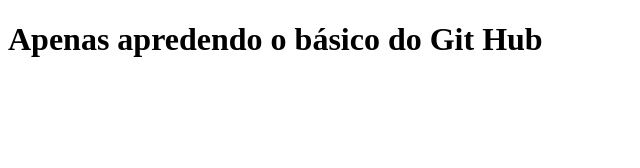
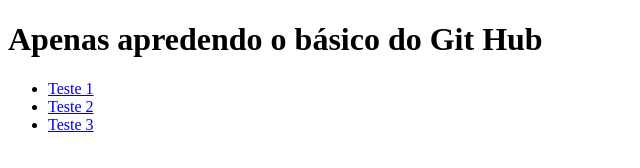
Before and after one commit to SuporteRealce/teste, a plain HTML site: page index.html in a window 1280 px wide. Shown: the whole page, without its empty margins (0-640 px from the left). Drawn offline with Linux system fonts and the light colour scheme.

Commit message:
atualização do html

```diff
--- a/index.html
+++ b/index.html
@@ -6,5 +6,10 @@
 </head>
 <body>
 	<h1>Apenas apredendo o básico do Git Hub</h1>
+	<ul>
+		<li><a href="#">Teste 1</a></li>
+		<li><a href="#">Teste 2</a></li>
+		<li><a href="#">Teste 3</a></li>
+	</ul>
 </body>
 </html>
```
